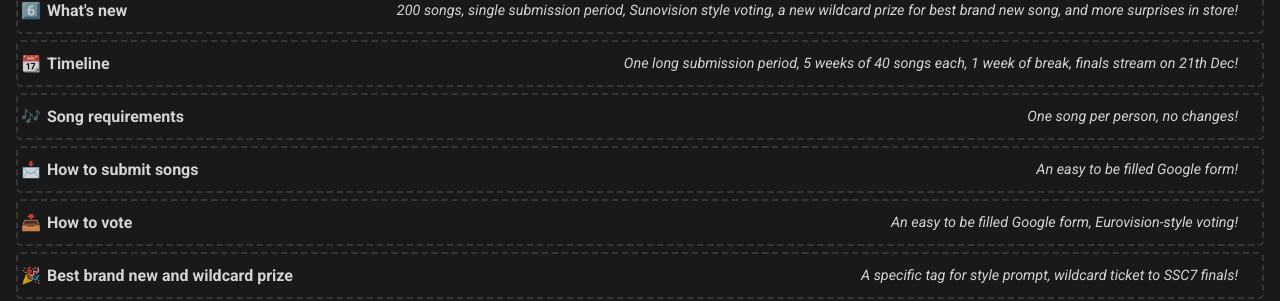
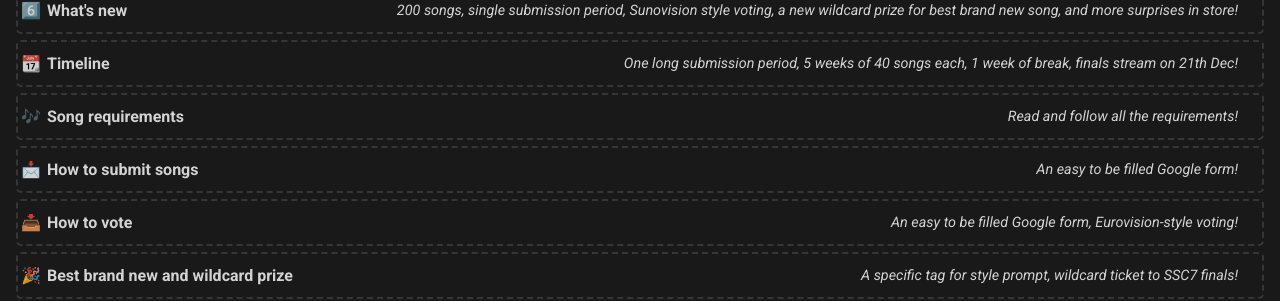
Before and after one commit to SunoSongContest/ssc.github.io, a Jekyll site: the page built from index.html, in a window 1280 px wide. Shown: the part 573-874 px from the top of the page. Built offline with Jekyll 4.4.1, drawn with Linux system fonts in a browser that asks for light colours; Markdown is read by kramdown in place of the engine named in the settings.

Commit message:
Update song_requirements.md

```diff
--- a/ssc6/song_requirements.md
+++ b/ssc6/song_requirements.md
@@ -4,7 +4,7 @@ title: Song requirements
 permalink: /ssc6/songrequirements/
 emoji: 🎶
 order: 3
-short_description: One song per person, no changes!
+short_description: Read and follow all the requirements!
 classname: page
 ---
 
```
